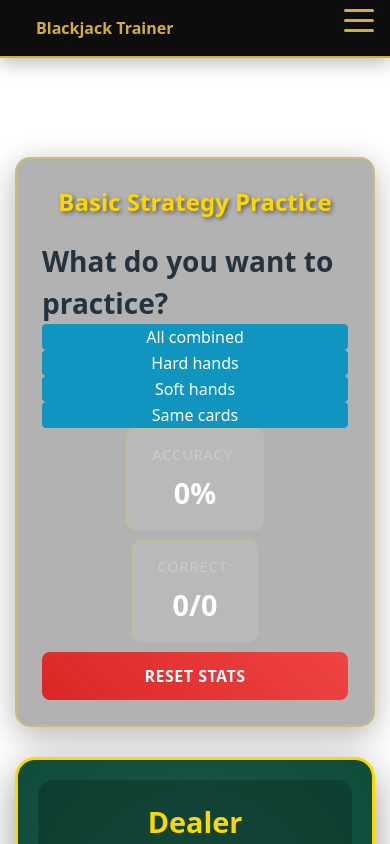
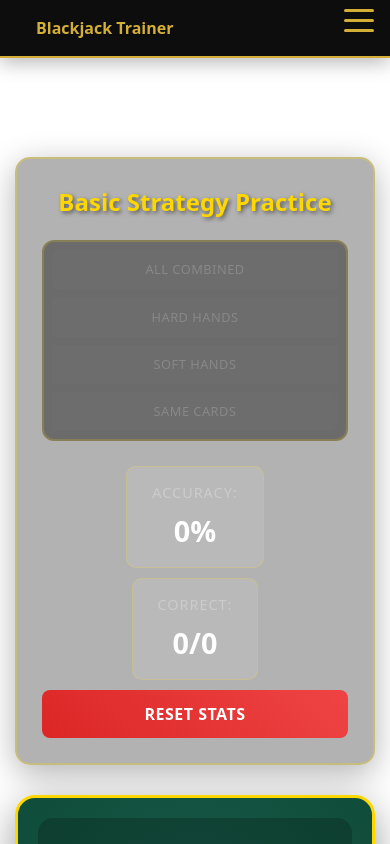
Before and after one commit to JakubSmilowski/CountJack, an Angular app: page /practice in a window 390 px wide. Shown: the top 844 px of the page. Built offline with nearby package versions, Linux system fonts and the light colour scheme.

Commit message:
practice mode works and has styling

```diff
--- a/src/app/pages/basic-strategy-practice/basic-strategy-practice.css
+++ b/src/app/pages/basic-strategy-practice/basic-strategy-practice.css
@@ -585,3 +585,89 @@ body {
     grid-template-columns: 1fr;
   }
 }
+
+
+/* Practice mode buttons style */
+/* Practice Configuration Toggle Styles */
+.practice-configuration {
+  display: flex;
+  background: rgba(0, 0, 0, 0.4);
+  border-radius: 12px;
+  padding: 8px;
+  margin-bottom: 25px;
+  border: 2px solid rgba(255, 215, 0, 0.2);
+  gap: 0;
+}
+
+.practice-configuration h2 {
+  color: #ffd700;
+  font-size: 1.2rem;
+  margin-bottom: 15px;
+  text-align: center;
+}
+
+.practice-configuration button {
+  flex: 1;
+  padding: 12px 20px;
+  background: rgba(128, 128, 128, 0.1);
+  border: none;
+  border-radius: 0;
+  color: #888888;
+  font-weight: 500;
+  cursor: pointer;
+  transition: all 0.3s ease;
+  text-transform: uppercase;
+  letter-spacing: 0.5px;
+  font-size: 0.9rem;
+}
+
+.practice-configuration button:first-child {
+  border-radius: 8px 0 0 8px;
+}
+
+.practice-configuration button:last-child {
+  border-radius: 0 8px 8px 0;
+}
+
+.practice-configuration button:hover {
+  background: rgba(128, 128, 128, 0.2);
+  color: #cccccc;
+}
+
+.practice-configuration button:active {
+  background: rgba(255, 215, 0, 0.3);
+  transform: translateY(1px);
+}
+
+.practice-configuration button.active {
+  background: linear-gradient(45deg, #ffd700, #ffed4e);
+  color: #000000;
+  font-weight: 600;
+  box-shadow: 0 4px 12px rgba(255, 215, 0, 0.3);
+}
+
+.practice-configuration button.active:active {
+  background: linear-gradient(45deg, #e6c200, #f0d633);
+  transform: translateY(1px);
+}
+
+/* Responsive */
+@media (max-width: 768px) {
+  .practice-configuration {
+    flex-wrap: wrap;
+    gap: 8px;
+  }
+
+  .practice-configuration button {
+    flex: 1 1 calc(50% - 4px);
+    min-width: 140px;
+  }
+}
+
+@media (max-width: 480px) {
+  .practice-configuration button {
+    flex: 1 1 100%;
+    font-size: 0.8rem;
+    padding: 10px 15px;
+  }
+}
--- a/src/app/pages/basic-strategy-practice/basic-strategy-practice.html
+++ b/src/app/pages/basic-strategy-practice/basic-strategy-practice.html
@@ -3,13 +3,11 @@
   <div class="practice-header">
     <h1>Basic Strategy Practice</h1>
     <div class="practice-configuration">
-      <h2>What do you want to practice?</h2>
-      <button (click)="practiceSet('all')" >All combined</button>
+      <button (click)="practiceSet('all')">All combined</button>
       <button (click)="practiceSet('hard')">Hard hands</button>
       <button (click)="practiceSet('soft')">Soft hands</button>
       <button (click)="practiceSet('same')">Same cards</button>
     </div>
-
     <div class="stats-section">
       <div class="stat-item">
         <span class="stat-label">Accuracy:</span>
--- a/src/app/pages/basic-strategy-practice/basic-strategy-practice.ts
+++ b/src/app/pages/basic-strategy-practice/basic-strategy-practice.ts
@@ -106,7 +106,7 @@ dealNewHand() {
   // Check in case of split mode
   if (this.practiceMode == "same") {
     this.playerHand.Hit(this.dealCard());
-    this.playerHand.Hit(this.dealCard()); // Fixed: added missing parentheses and dealCard() call
+    this.playerHand.Hit(this.playerHand.cards[0]);
   } else {
     // Deal two cards to player
     this.playerHand.Hit(this.dealCardWithSettings()); // deals card and checks if the card can be dealt to the player
```
